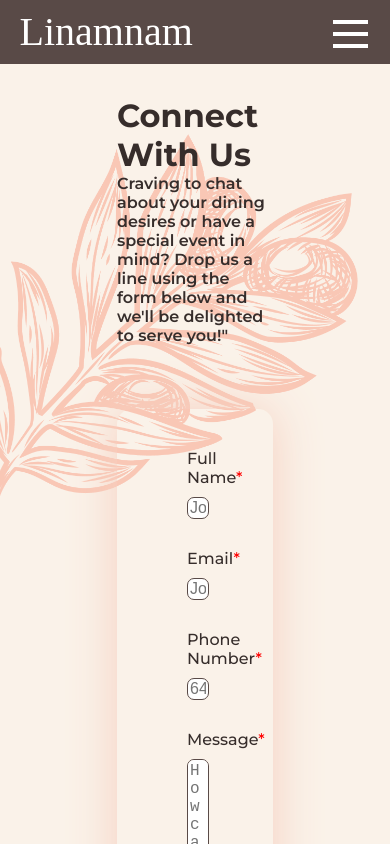
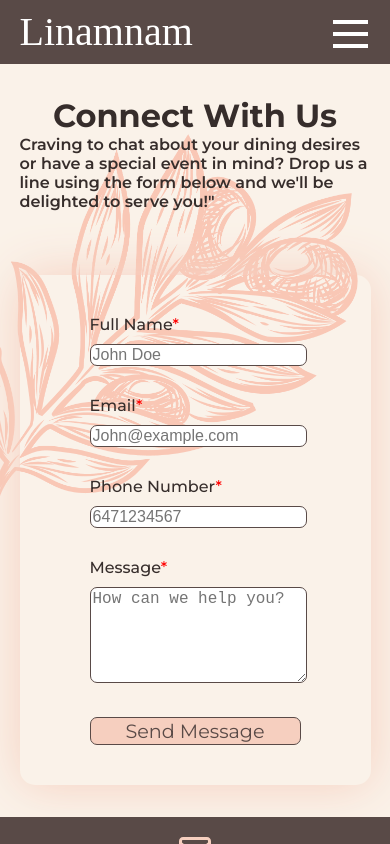
Before and after one commit to lxjm23/linamnam-website, a React (Create React App) app: page /contact-us in a window 390 px wide. Shown: the top 844 px of the page. Built offline with nearby package versions, Linux system fonts and the light colour scheme; a web font is replaced by a local one.

Commit message:
contact us fixed for mobile

```diff
--- a/src/components/contact-us/contact-us.css
+++ b/src/components/contact-us/contact-us.css
@@ -55,6 +55,12 @@ form input, form textarea{
 
 }
 
-@media (max-width:768px) {
+@media (max-width:425px) {
+  .contact-container{
+    padding-top: 2rem;
+    width: 90%;
+    padding-bottom: 2rem;
+  }
+
 
 }
```
